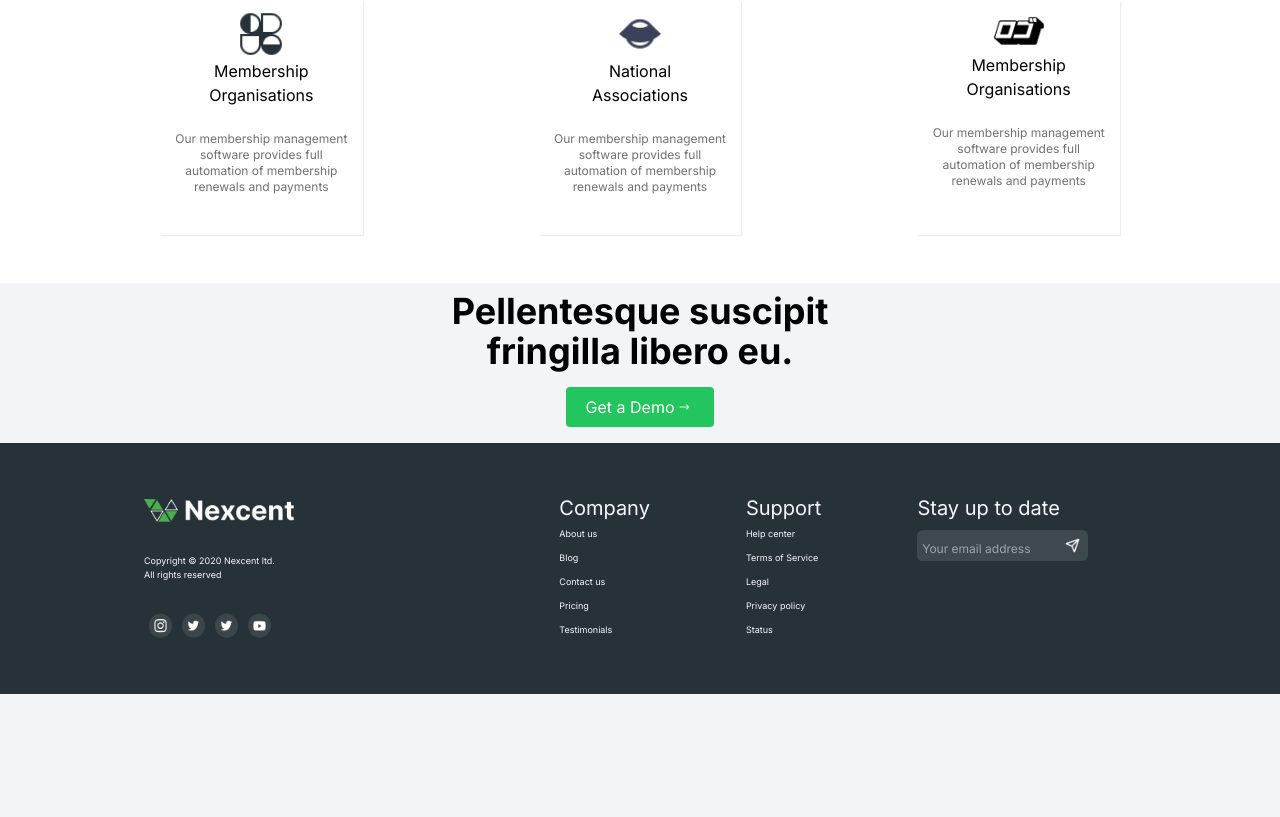
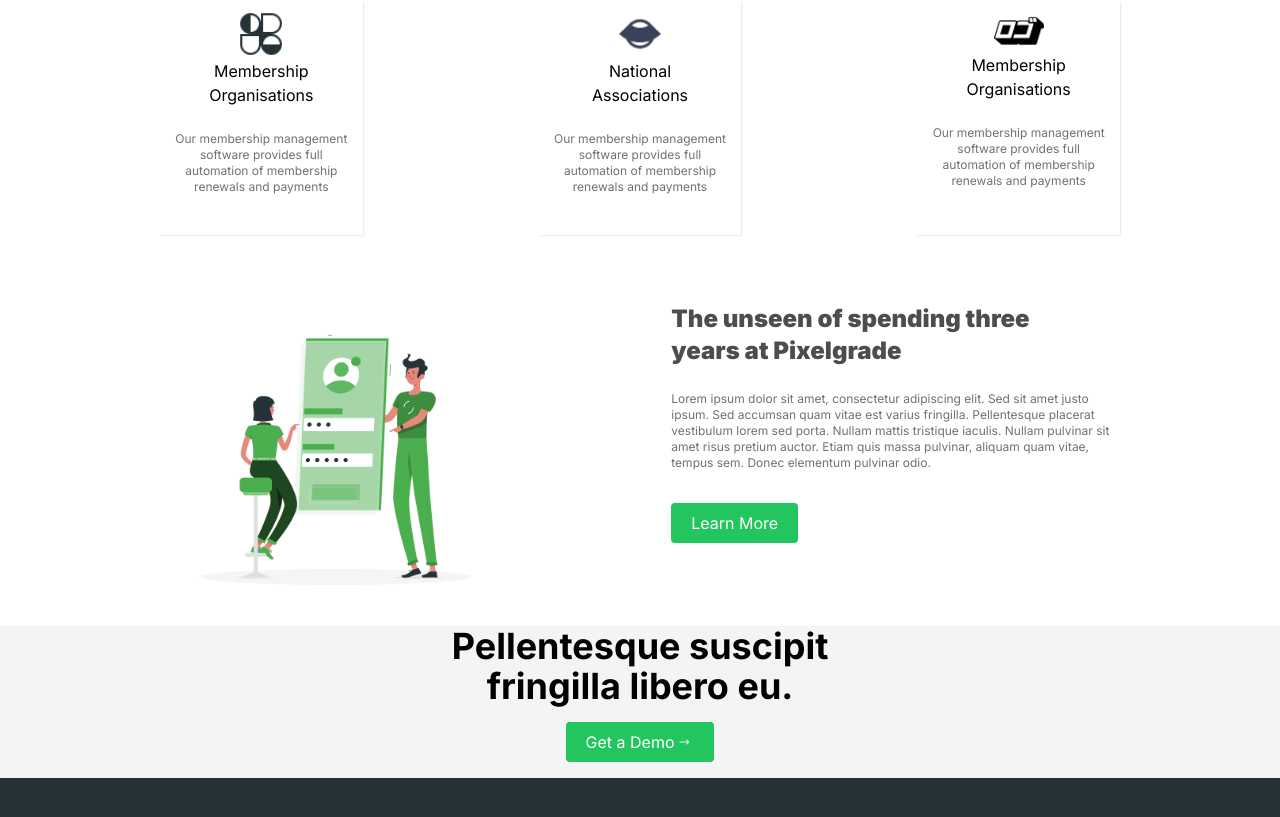
Before and after one commit to Pheyishayor001/Nexcentapp, a Next.js app: page / in a window 1280 px wide. Shown: the part 795-1612 px from the top of the page. Before the commit the page ends 1489 px from the top, so only its background shows below. Built offline with nearby package versions, Linux system fonts and the light colour scheme.

Commit message:
completed body-v1

```diff
--- /dev/null
+++ b/src/app/components/Body.tsx
@@ -0,0 +1,35 @@
+import React from "react";
+import Image from "next/image";
+import Btn from "./Btn";
+
+const Body = () => {
+  return (
+    <>
+      <div className="containers bg-white flex">
+        <Image
+          className="image"
+          src={"/Frame_35.png"}
+          alt="Illustration"
+          width={350}
+          height={375}
+        />
+        <div className="unseen">
+          <h4 className="text-[#4d4d4d] text-2xl font-black pt-5">
+            The unseen of spending three <br /> years at Pixelgrade
+          </h4>
+          <p className="paragraph text-[#717171] text-xs py-6 pb-8">
+            Lorem ipsum dolor sit amet, consectetur adipiscing elit. Sed sit
+            amet justo ipsum. Sed accumsan quam vitae est varius fringilla.
+            Pellentesque placerat vestibulum lorem sed porta. Nullam mattis
+            tristique iaculis. Nullam pulvinar sit amet risus pretium auctor.
+            Etiam quis massa pulvinar, aliquam quam vitae, tempus sem. Donec
+            elementum pulvinar odio.
+          </p>
+          <Btn label="Learn More" />
+        </div>
+      </div>
+    </>
+  );
+};
+
+export default Body;
--- a/src/app/components/Hero.tsx
+++ b/src/app/components/Hero.tsx
@@ -44,7 +44,7 @@ const Hero = () => {
         </div>
       </div>
 
-      <div className="py-4 pb-12 my-2 bg-white text-center">
+      <div className="py-4 pb-12 mt-2 bg-white text-center">
         <h4 className="text-[#4d4d4d] text-2xl font-black ">Our Clients</h4>
         <p className="paragraph text-[#717171] text-xs py-6 pb-8">
           We have been working with some Fortune 500+ clients
@@ -62,7 +62,7 @@ const Hero = () => {
             />
           ))}
         </div>
-        <h4 className="clients-2 text-[#4d4d4d] text-2xl font-black pt-5">
+        <h4 className="text-[#4d4d4d] text-2xl font-black pt-5">
           Manage your entire community <br /> in a single system
         </h4>
         <p className="paragraph text-[#717171] text-xs py-6 pb-8">
--- a/src/app/globals.css
+++ b/src/app/globals.css
@@ -29,6 +29,18 @@
   box-shadow: 1.25px 1.25px 1.1px #e9e9e9;
 }
 
-.images {
+.containers > * {
   /* margin: 0 auto; */
 }
+.image {
+  margin: 0 auto;
+}
+
+.unseen {
+  /* padding: 0 10rem 0 5rem; */
+  margin-right: auto;
+  max-width: 35%;
+}
+.paragraph {
+  /* margin-right: 10rem; */
+}
--- a/src/app/page.tsx
+++ b/src/app/page.tsx
@@ -2,6 +2,7 @@
 import "./globals.css";
 import NavBar from "./components/NavBar";
 import Hero from "./components/Hero";
+import Body from "./components/Body";
 import Footer from "./components/Footer";
 
 export default function Home() {
@@ -9,6 +10,7 @@ export default function Home() {
     <>
       <NavBar />
       <Hero />
+      <Body />
       <Footer />
     </>
   );
```
